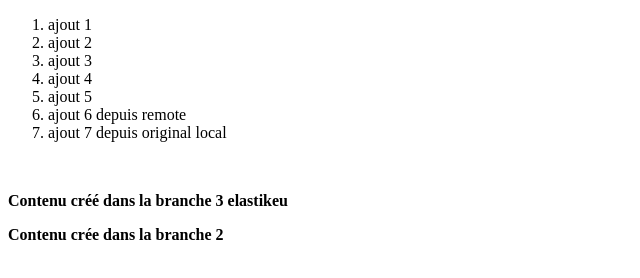
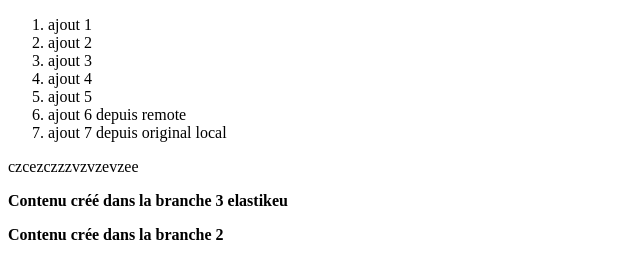
Before and after one commit to manumanmanman/git-scratch, a plain HTML site: page index.html in a window 1280 px wide. Shown: the whole page, without its empty margins (0-640 px from the left). Drawn offline with Linux system fonts and the light colour scheme.

Commit message:
premier commit

```diff
--- a/index.html
+++ b/index.html
@@ -16,7 +16,7 @@
   <li>ajout 7 depuis original local
   </li>
 </ol>
-<p>&nbsp;</p>
+<p>czcezczzzvzvzevzee</p>
 <p><strong>Contenu créé dans la branche 3 elastikeu</strong></p>
 <p><strong>Contenu crée dans la branche 2</strong></p>
 
```
